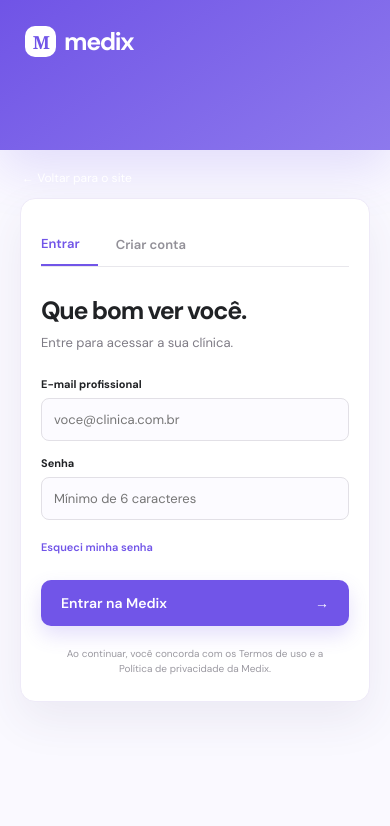
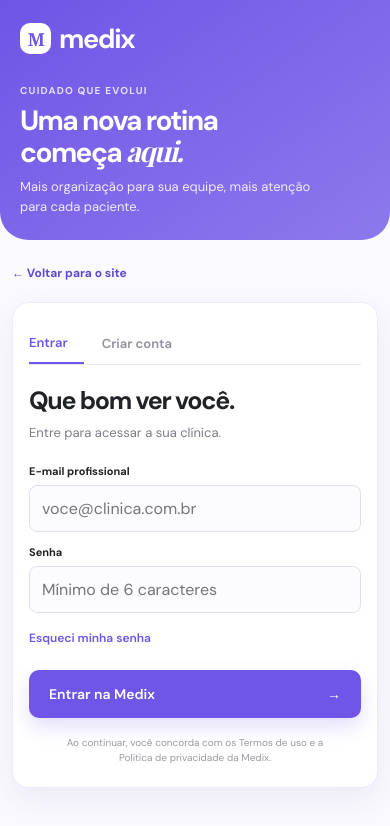
Before and after one commit to rodolfoandrademega/medix, a Next.js app: page /auth in a window 390 px wide. Shown: the top 826 px of the page. Built offline with nearby package versions, Linux system fonts and the light colour scheme; no server answers; a web font is replaced by a local one.

Commit message:
fix: melhora autenticação em dispositivos móveis

```diff
--- /dev/null
+++ b/app/auth/auth-mobile.css
@@ -0,0 +1,68 @@
+/* Ajustes específicos para dispositivos móveis. */
+@media (max-width: 750px) {
+  .auth-page {
+    display: block;
+    min-height: 100dvh;
+    background: #faf9ff;
+  }
+
+  .auth-aside {
+    min-height: 224px;
+    height: auto;
+    margin: 0;
+    padding: 25px 24px 28px;
+    border-radius: 0 0 28px 28px;
+    justify-content: flex-start;
+    box-shadow: none;
+  }
+
+  .auth-aside .brand { font-size: 27px; }
+  .auth-aside > div:nth-child(2) { display: block; margin-top: 34px; }
+  .auth-aside .eyebrow { font-size: 10px; letter-spacing: 1.2px; }
+  .auth-aside h1 { font-size: 31px; line-height: 1.08; letter-spacing: -1.6px; margin: 9px 0; }
+  .auth-aside p { max-width: 310px; margin: 0; font-size: 13px; line-height: 1.5; }
+  .auth-quote { display: none; }
+
+  .auth-form-area {
+    display: block;
+    padding: 20px 16px 32px;
+  }
+
+  .back-home {
+    position: static;
+    display: inline-flex;
+    align-items: center;
+    min-height: 34px;
+    margin: 0 0 12px;
+    color: #6248d1;
+    font-size: 12px;
+    font-weight: 700;
+  }
+
+  .auth-card {
+    max-width: 520px;
+    margin: 0 auto;
+    padding: 25px 20px 23px;
+    border-radius: 16px;
+    box-shadow: 0 12px 32px #3f306912;
+  }
+
+  .auth-tabs { margin-bottom: 22px; }
+  .auth-tabs button { padding: 9px 16px 11px 0; margin-right: 18px; font-size: 13px; }
+  .auth-card h2 { margin: 7px 0; font-size: 25px; line-height: 1.15; }
+  .auth-card > p { margin-bottom: 21px; font-size: 13px; line-height: 1.5; }
+  .auth-card label { margin: 13px 0; font-size: 11px; }
+  .auth-card input { min-height: 46px; padding: 12px; font-size: 16px; }
+  .forgot { margin: 0 0 15px; font-size: 12px; }
+  .auth-feedback { font-size: 12px; }
+  .auth-submit { min-height: 48px; font-size: 14px; }
+  .terms { margin-top: 17px; font-size: 10px; }
+}
+
+@media (max-width: 390px) {
+  .auth-aside { min-height: 210px; padding: 21px 20px 24px; }
+  .auth-aside > div:nth-child(2) { margin-top: 28px; }
+  .auth-aside h1 { font-size: 28px; }
+  .auth-form-area { padding: 16px 12px 26px; }
+  .auth-card { padding: 22px 16px; }
+}
```
Also changed, not shown: app/auth/page.tsx (+1 -0 lines).
